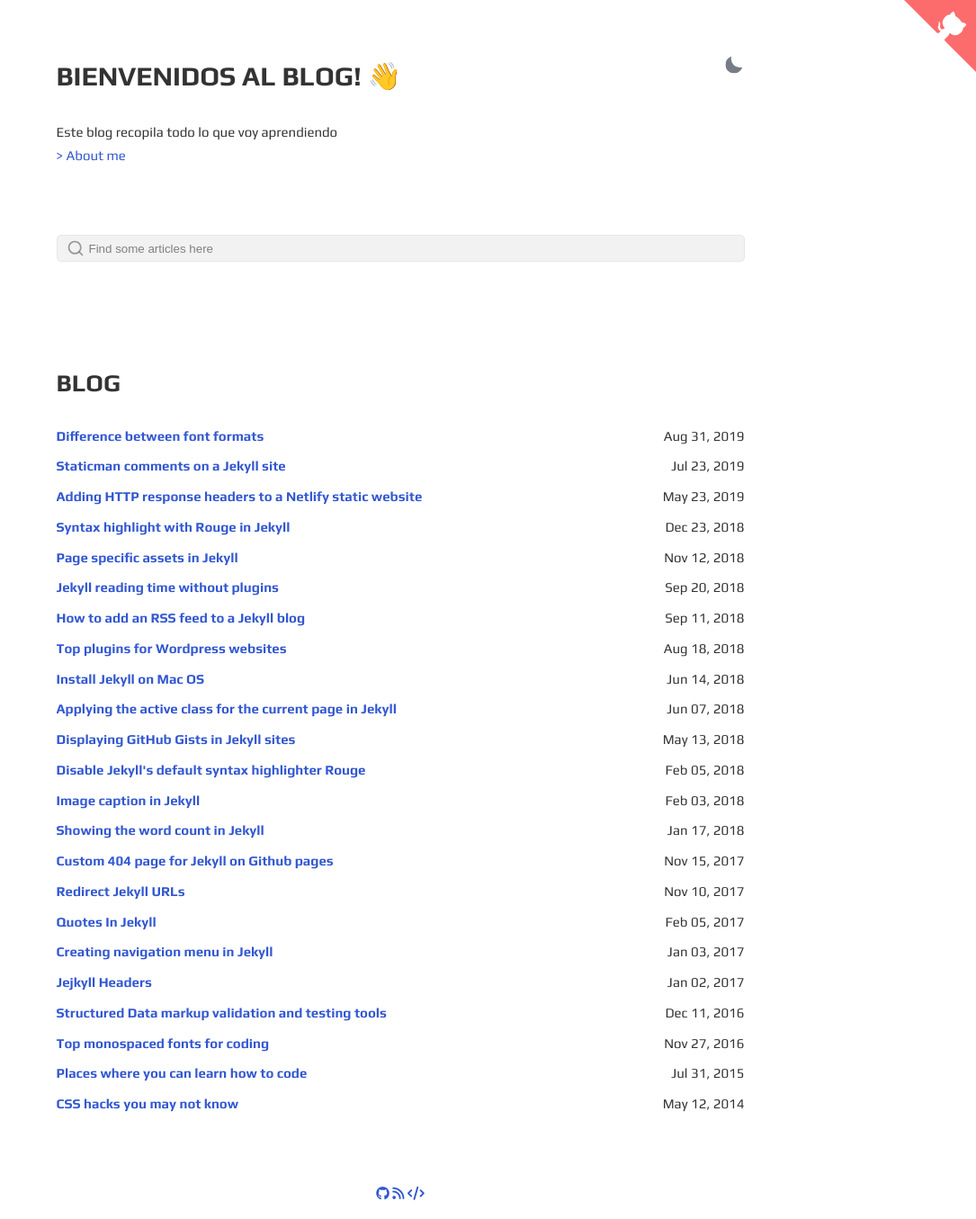
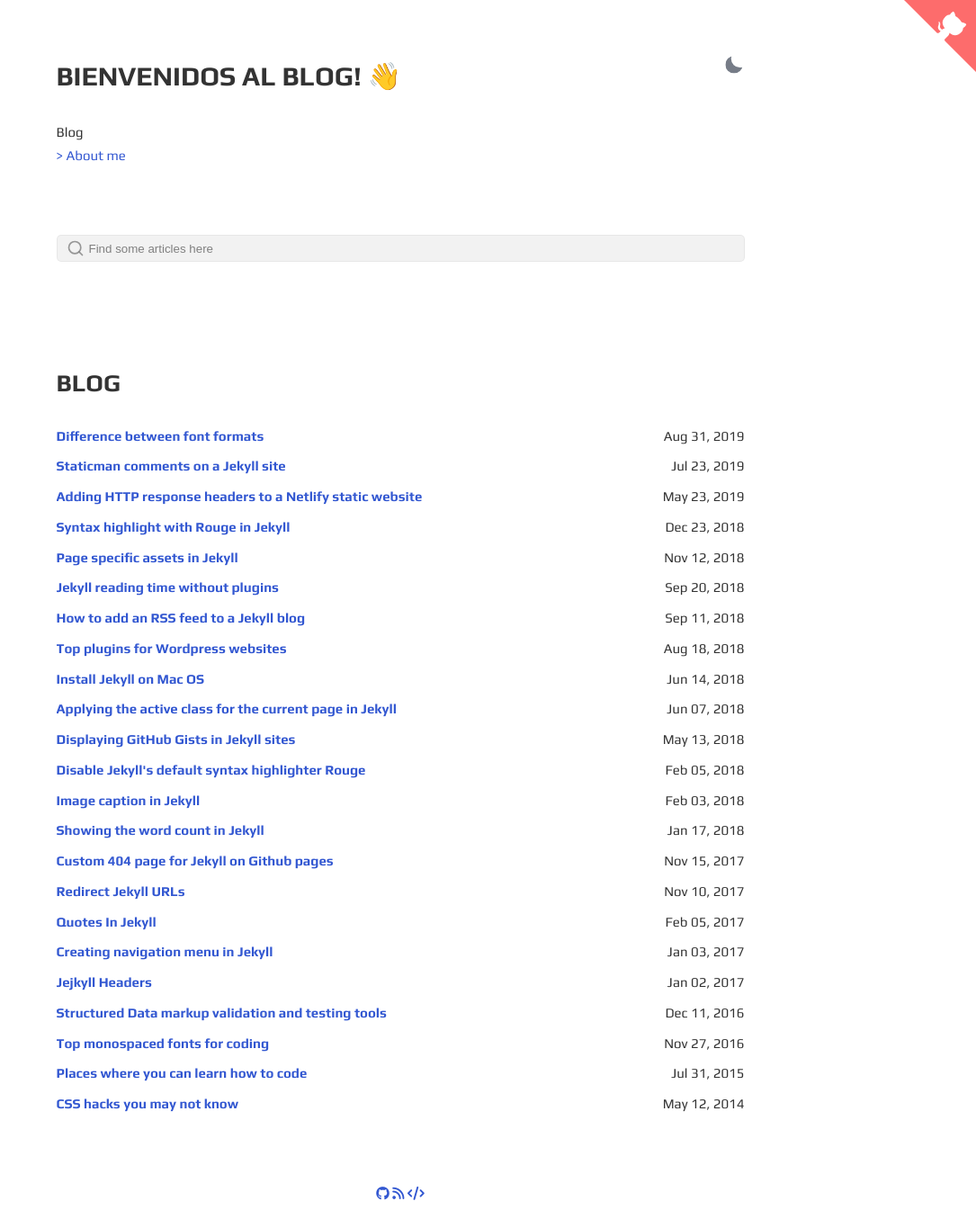
Before and after one commit to HackBepa/HackBepa.github.io, a Jekyll site: the page built from index.html, in a window 1280 px wide. Shown: the whole page at 90% size, without its empty margins (195-1280 px from the left). Built offline with Jekyll 4.4.1, drawn with Linux system fonts in a browser that asks for light colours; nearby versions of some CDN libraries.

Commit message:
Update _config.yml

```diff
--- a/_config.yml
+++ b/_config.yml
@@ -1,8 +1,8 @@
-site: hackbepa
-title: hackbepa
+site: HackBepa
+title: HackBepa
 greetings: Bienvenidos al blog! 👋
 description: >-
-  Este blog recopila todo lo que voy aprendiendo
+  Blog
 lang: es-es
 timezone:  Europe/Spain
 repo: https://github.com/HackBepa # site repo [optional]
@@ -11,7 +11,7 @@ discus-identifier: # replace with your disqus shortname
 comments-enabled: false # true to enable disqus comments, false to hide them
 
 author:
-  name: hackbepa
+  name: HackBepa
   bio: Este blog recopila todo lo que voy aprendiendo
   userpicture: https://avatars.githubusercontent.com/u/177793123?v=4
   username: HackBepa # general username
```
